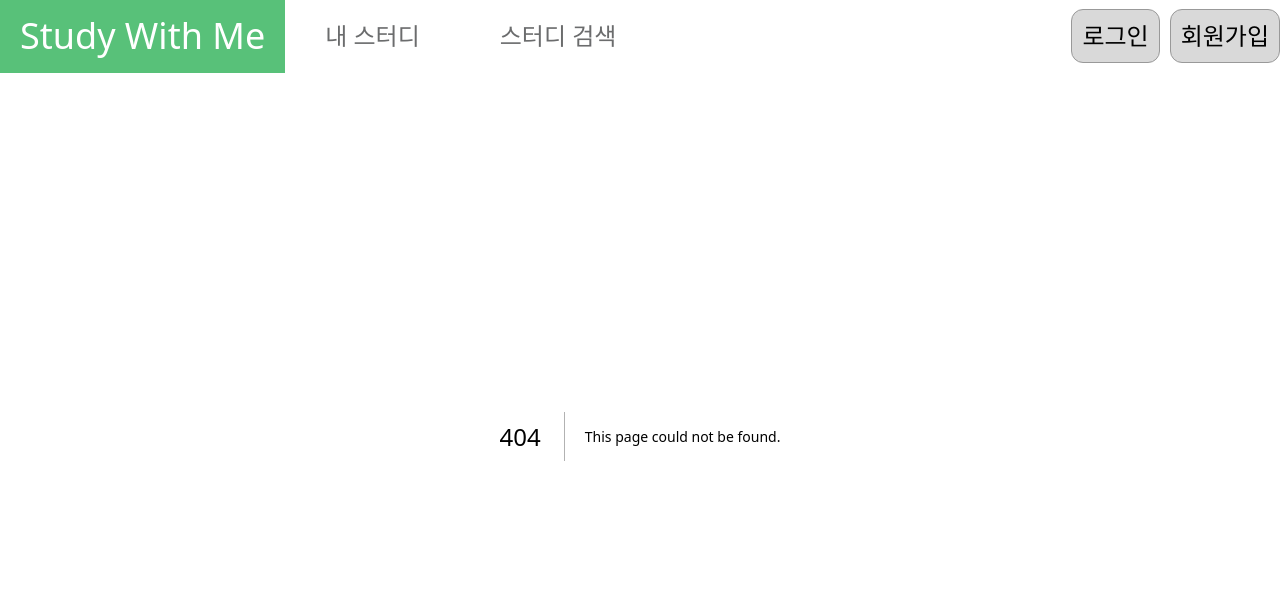
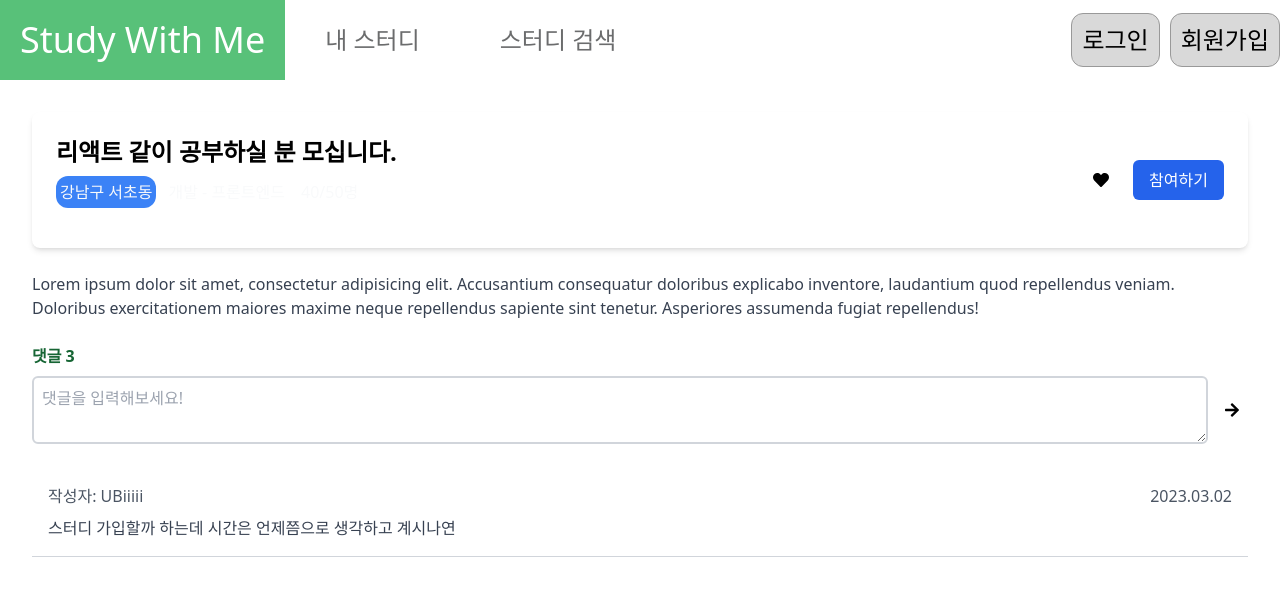
Before and after one commit to Team-Do-Nothing/swithme-frontend, a Next.js app: page /groups/1 in a window 1280 px wide. Before the commit this address had no page. Shown: the top 596 px of the page. Built offline with nearby package versions, Linux system fonts and the light colour scheme.

Commit message:
[feat] 스터디 상세 페이지 추가 #23

```diff
--- /dev/null
+++ b/src/app/groups/[id]/page.tsx
@@ -0,0 +1,44 @@
+import React from 'react';
+import { FaArrowRight, FaHeart } from "react-icons/fa";
+
+const GroupPage = () => {
+    return (
+        <div className="p-8">
+            <div className="flex justify-between bg-white shadow-md rounded-lg p-6">
+                <div className="mb-4">
+                    <h1 className="text-2xl font-bold mb-2">리액트 같이 공부하실 분 모십니다.</h1>
+                    <div className="flex space-x-2">
+                        <span className="bg-blue-500 text-gray-50 rounded-xl p-1">강남구 서초동</span>
+                        <span className="bg-amber-500 text-gray-50 rounded-xl p-1">개발 - 프론트엔드</span>
+                        <span className="bg-fuchsia-500 text-gray-50 rounded-xl p-1">40/50명</span>
+                    </div>
+                </div>
+                <div className="flex items-center space-x-4">
+                    <button className="p-2 rounded-full hover:bg-gray-200"><FaHeart /></button>
+                    <button className="bg-blue-600 text-white px-4 py-2 rounded-md hover:bg-blue-700">참여하기</button>
+                </div>
+            </div>
+            <div className="mt-6">
+                <p className="text-gray-700">Lorem ipsum dolor sit amet, consectetur adipisicing elit. Accusantium consequatur doloribus explicabo inventore, laudantium quod repellendus veniam. Doloribus exercitationem maiores maxime neque repellendus sapiente sint tenetur. Asperiores assumenda fugiat repellendus!</p>
+            </div>
+            <div className="mt-6">
+                <span className="text-green-800 font-semibold">댓글 3</span>
+                <div className="flex mt-2 space-x-2">
+                    <textarea className="flex-grow p-2 rounded-md border-gray-300 border-[2px]" placeholder="댓글을 입력해보세요!" />
+                    <button className="p-2 rounded-full hover:bg-gray-200"><FaArrowRight /></button>
+                </div>
+            </div>
+            <ul className="mt-6">
+                <li className="p-4 border-b border-gray-300">
+                    <div className="flex justify-between text-gray-600">
+                        <span>작성자: UBiiiii</span>
+                        <span>2023.03.02</span>
+                    </div>
+                    <p className="mt-2 text-gray-700">스터디 가입할까 하는데 시간은 언제쯤으로 생각하고 계시나연</p>
+                </li>
+            </ul>
+        </div>
+    );
+};
+
+export default GroupPage;
```
